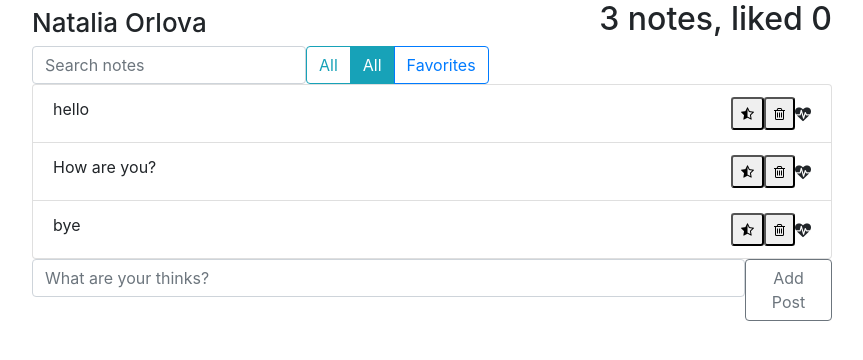
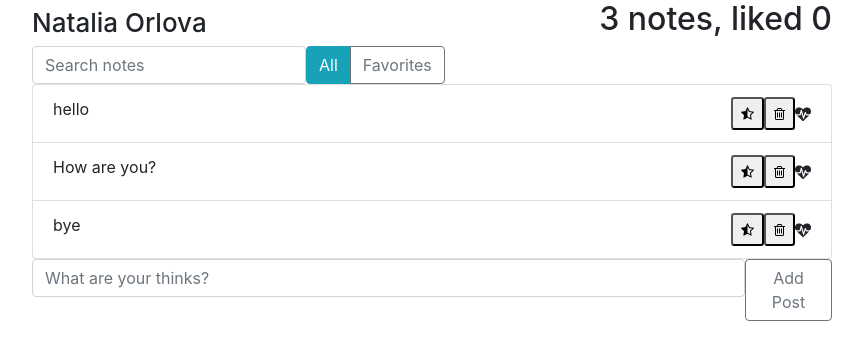
Before and after one commit to estur28/small-blog-app, a React (Create React App) app: page / in a window 1280 px wide. Shown: the top 360 px of the page, without its empty margins (208-1071 px from the left). Built offline with nearby package versions, Linux system fonts and the light colour scheme.

Commit message:
feat: implement filtering of posts

```diff
--- a/src/components/App/App.js
+++ b/src/components/App/App.js
@@ -23,12 +23,16 @@ export default class App extends Component  {
                 {label: 'How are you?', important: false, like: false, id: 2},
                 {label: 'bye', important: false, like: false, id: 3}
             ],
-            term: ''
+            term: '',
+            filter: 'all'
         }
         this.deleteItem = this.deleteItem.bind(this);
         this.addItem = this.addItem.bind(this);
         this.onToggleImportant = this.onToggleImportant.bind(this);
         this.onToggleLiked = this.onToggleLiked.bind(this);
+        this.onSearch = this.onSearch.bind(this);
+        this.filterPost = this.filterPost.bind(this);
+        this.onFilterSelect = this.onFilterSelect.bind(this);
 
         this.maxId = 4;
     }
@@ -101,12 +105,28 @@ export default class App extends Component  {
         });
     }
 
+    filterPost(items, filter) {
+        if (filter === 'like') {
+            return items.filter(item => item.like)
+        } else {
+            return items
+        }
+    }
+
+    onSearch(term) {
+        this.setState({term});
+    }
+
+    onFilterSelect(filter) {
+        this.setState({filter});
+    }
+
     render() {
-        const {data, term } = this.state;
+        const {data, term, filter } = this.state;
         const liked = data.filter(item => item.like).length;
         const allNotes = data.length;
 
-        const visibleNotes = this.searchNotes(data, term);
+        const visibleNotes = this.filterPost(this.searchNotes(data, term), filter);
 
     return (
         <AppBlock>
@@ -114,8 +134,10 @@ export default class App extends Component  {
             liked={liked}
             allNotes={allNotes} />
         <div className="search-panel d-flex">
-            <SearchInput/>
-            <PostFilter/>
+            <SearchInput onSearch={this.onSearch} />
+            <PostFilter
+            filter={filter}
+            onFilterSelect={this.onFilterSelect} />
         </div>
             <PostList
             posts={visibleNotes}
--- a/src/components/PostFilter/PostFilter.js
+++ b/src/components/PostFilter/PostFilter.js
@@ -1,15 +1,35 @@
-import React from 'react'
+import React, {Component} from 'react'
 import { Button } from 'reactstrap'
 import './PostFilter.css'
 
-const PostFilter = () => {
-    return (
-        <div className="btn-group">
-            <Button outline color='info'>All</Button>
-            <button type="button" className="btn btn-info">All</button>
-            <button type="button" className="btn btn-outline-primary">Favorites</button>
-        </div>
-    )
+export default class PostFilter extends Component {
+    constructor(props) {
+        super(props);
+        this.buttons = [
+            {name: 'all', label: 'All'},
+            {name: 'like', label: 'Favorites'},
+
+        ]
+    }
+    render() {
+        const buttons = this.buttons.map(({name, label}) => {
+            const {filter, onFilterSelect} = this.props;
+            const active =  filter === name;
+            const isActive = active ? 'btn-info' : 'btn-outline-secondary';
+            return (
+                <button
+                key={name}
+                type="button"
+                className={`btn ${isActive}`}
+                onClick={() => onFilterSelect(name)}>
+                    {label}
+                </button>
+            )
+        });
+        return (
+            <div className="btn-group">
+                {buttons}
+            </div>
+        )
+    }
 }
-
-export default PostFilter
--- a/src/components/SearchInput/SearchInput.js
+++ b/src/components/SearchInput/SearchInput.js
@@ -2,12 +2,27 @@ import React, {Component} from 'react'
 import './SearchInput.css'
 
 export default class SearchPanel extends Component {
+    constructor(props) {
+        super(props);
+        this.state = {
+            term: ''
+        }
+        this.onSearch = this.onSearch.bind(this);
+    }
+
+    onSearch(e) {
+        const term = e.target.value;
+        this.setState({term});
+        this.props.onSearch(term);
+
+    }
    render() {
     return (
         <input
             className="form-control search-input"
             type="text"
             placeholder="Search notes"
+            onChange={this.onSearch}
         />
     )
    }
```
Also changed, not shown: 1 other file (tests, documents, lock files or other folders).
